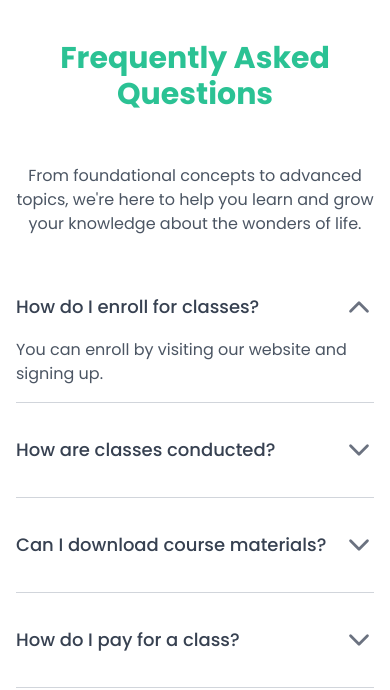
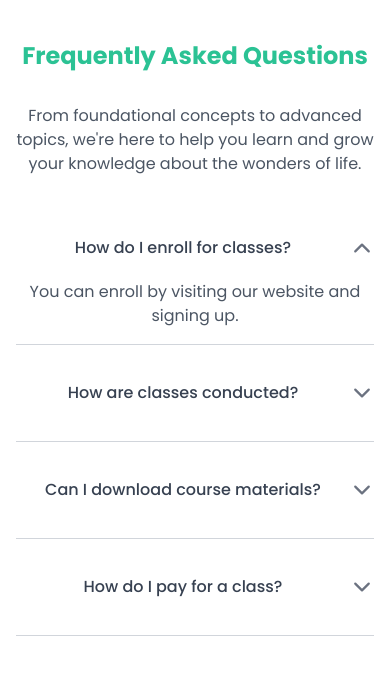
Before and after one commit to Pasinduhansana/Biozone, a React (Vite) app: page / in a window 390 px wide. Both pictures are taken after a click on the button "How do I enroll for classes?". Shown: the top 690 px of the page. Built offline with nearby package versions, Linux system fonts and the light colour scheme.

Commit message:
FAQ Completed with responsive

```diff
--- a/src/Components/FAQ.jsx
+++ b/src/Components/FAQ.jsx
@@ -16,11 +16,11 @@ const FAQ = () => {
   };
 
   return (
-    <div className="max-w-4xl mx-auto px-4 py-10">
-      <h2 className="text-3xl font-bold text-center text-primary2 mb-2">
+    <div className="max-w-4xl mx-auto px-4 sm:px-6 md:px-8 py-10">
+      <h2 className="text-2xl sm:text-3xl font-bold text-center text-primary2 mb-4">
         Frequently Asked Questions
       </h2>
-      <p className="text-gray-600 text-center mb-10 pt-11">
+      <p className="text-gray-600 text-center mb-10 pt-4">
         From foundational concepts to advanced topics, we're here to help you learn and grow your knowledge about the wonders of life.
       </p>
 
@@ -28,12 +28,14 @@ const FAQ = () => {
         {faqs.map((faq, index) => (
           <div key={index} className="border-b border-gray-300">
             <button
-              className="w-full flex justify-between items-center py-4 text-left focus:outline-none"
+              className="w-full flex justify-between items-center py-5 text-left focus:outline-none"
               onClick={() => toggleFAQ(index)}
             >
-              <span className="text-lg font-medium text-gray-700">{faq.question}</span>
+              <span className="text-base sm:text-lg font-medium text-gray-700 text-center sm:text-left flex-1">
+                {faq.question}
+              </span>
               <span
-                className={`text-3xl text-gray-500 transition-transform duration-500 ease-in-out ${
+                className={`text-2xl sm:text-3xl text-gray-500 transition-transform duration-500 ease-in-out ${
                   openIndex === index ? "rotate-180" : ""
                 }`}
               >
@@ -43,7 +45,7 @@ const FAQ = () => {
             <div
               className={`pb-4 text-gray-600 transition-all duration-500 ease-in-out ${
                 openIndex === index
-                  ? "max-h-96 opacity-100 overflow-auto"
+                  ? "max-h-[400px] opacity-100 overflow-auto sm:text-left text-center"
                   : "max-h-0 opacity-0 overflow-hidden"
               }`}
             >
```
